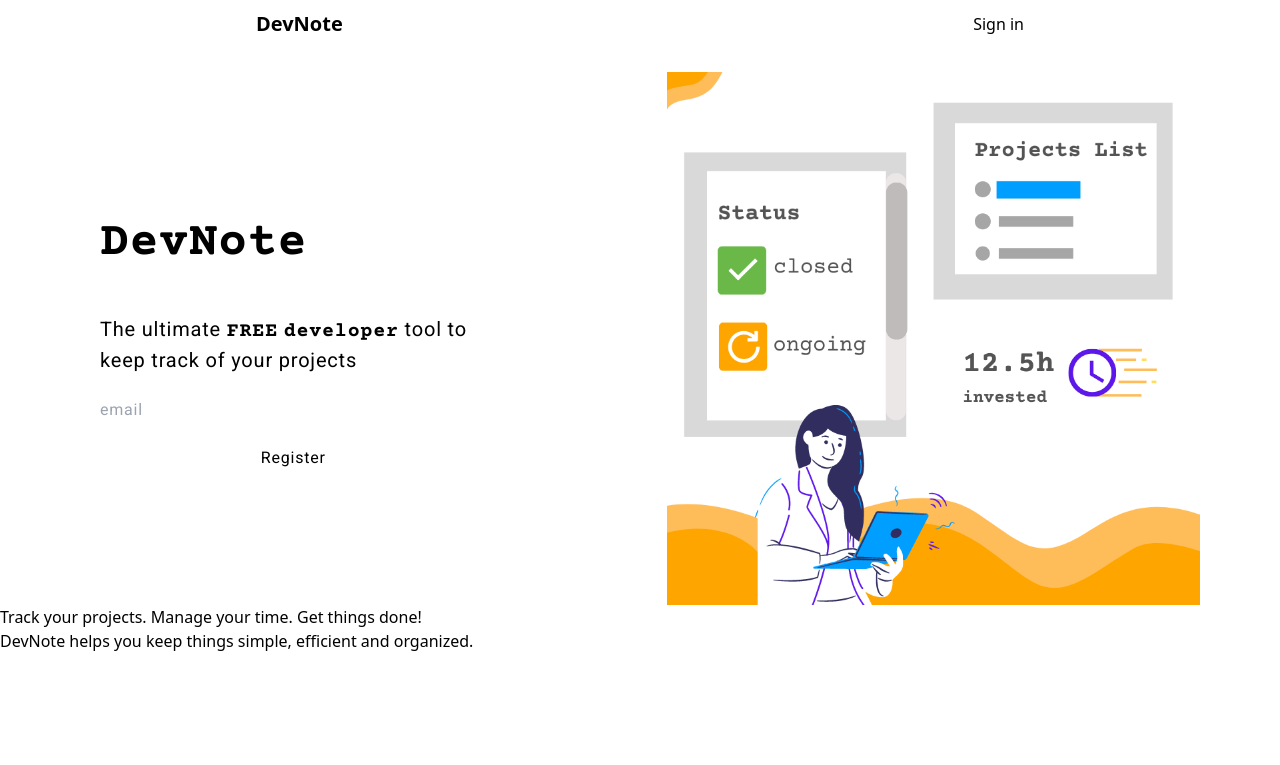
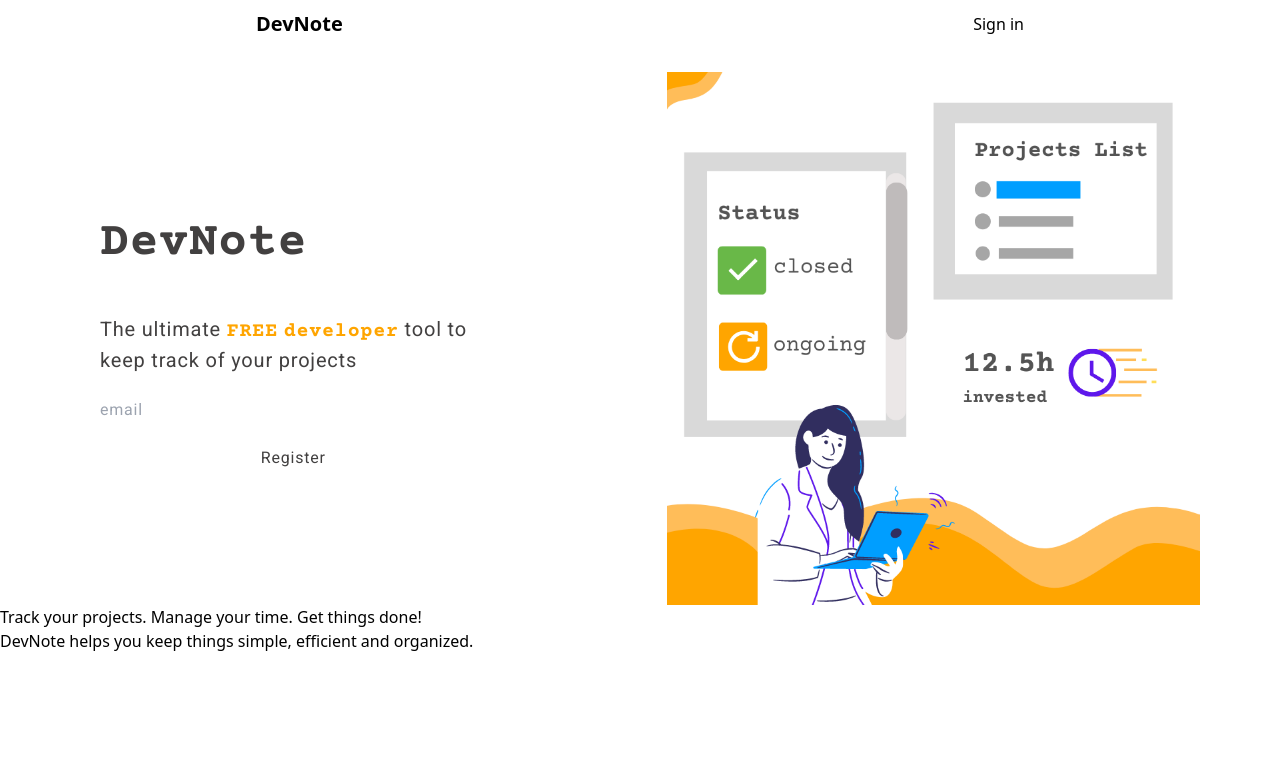
Before and after one commit to edukaki/devlist, a React (Create React App) app: page / in a window 1280 px wide. Shown: the top 765 px of the page. Built offline with nearby package versions, Linux system fonts and the light colour scheme; no server answers.

Commit message:
feat(home): apply colors on text in devnote description

```diff
--- a/src/pages/Home/index.jsx
+++ b/src/pages/Home/index.jsx
@@ -8,10 +8,10 @@ import remainingTimeIcon from '../../img/icons/remaining-icon.png'
 const Home = () => {
     return (
         <main className='min-h-[100vh]'>
-            <section className='flex flex-col-reverse justify-around pt-6 larger:flex-row '>
+            <section className='flex flex-col-reverse justify-around pt-6 larger:flex-row text-darkGray'>
                 <div className='flex flex-col tracking-wider font-roboto space-y-6 larger:w-4/12 my-auto p-5'>
                     <h1 className="font-courier font-bold text-4xl text-center pt-3 larger:text-5xl larger:text-left">DevNote</h1>
-                    <p className="text-xl text-center pt-6 larger:text-left">The ultimate <span className="font-courier uppercase font-bold">free</span> <span className="font-courier font-bold">developer</span> tool to keep track of your projects</p>
+                    <p className="text-xl text-center pt-6 larger:text-left">The ultimate <span className="font-courier uppercase font-bold text-orange">free</span> <span className="font-courier font-bold text-orange">developer</span> tool to keep track of your projects</p>
                     <input type="email" placeholder="email"></input>
                     <button type="button">Register</button>
                 </div>
```
